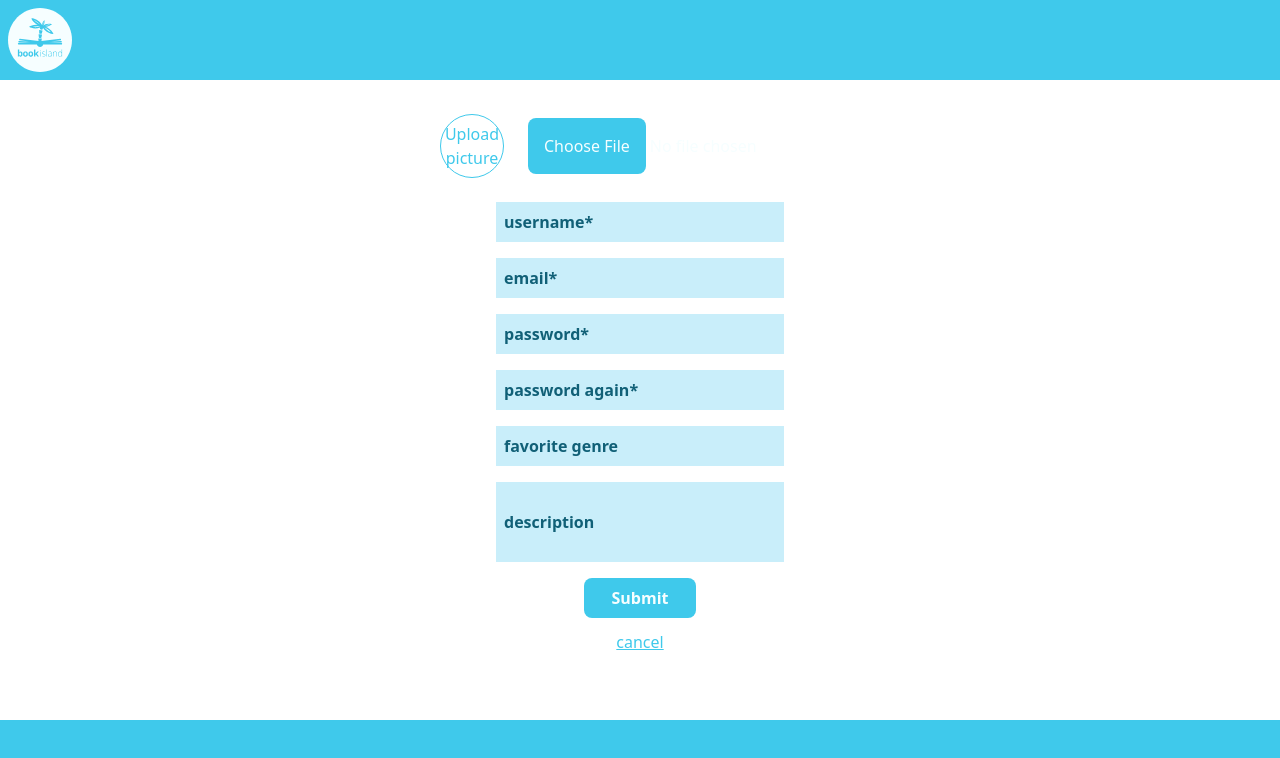
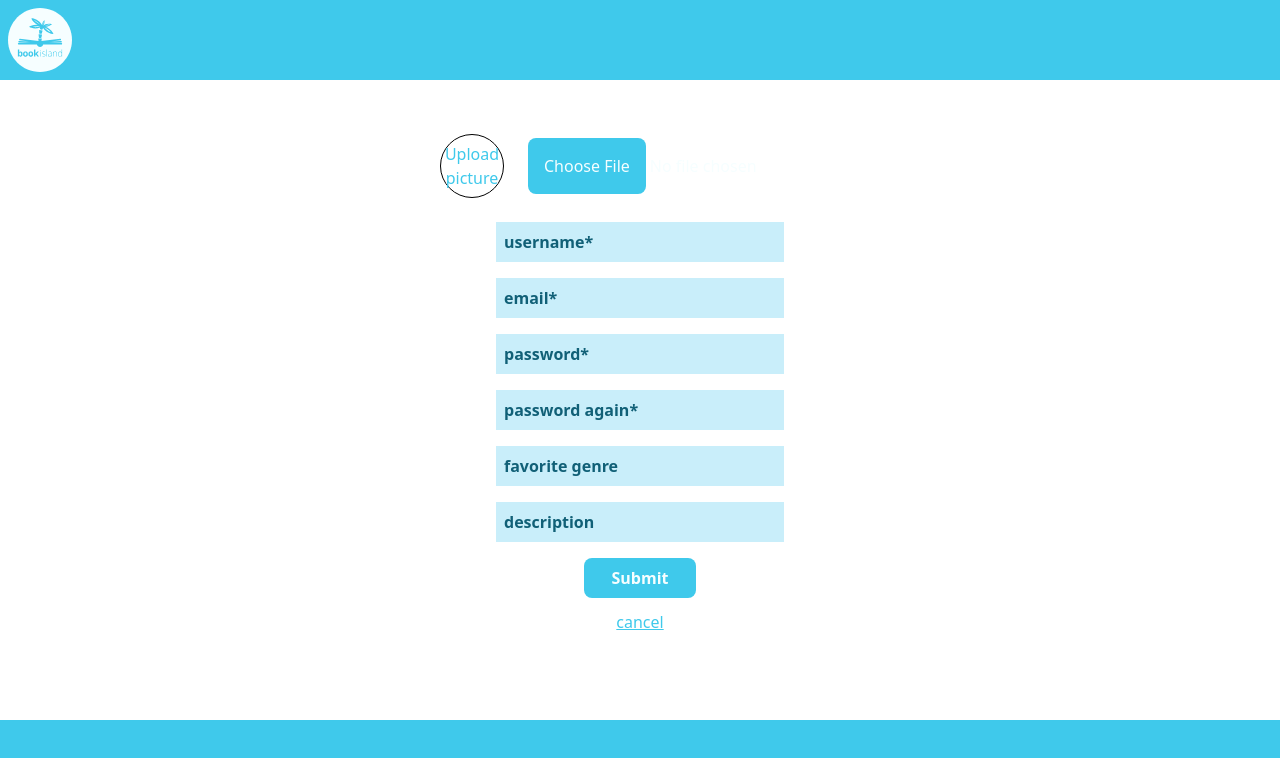
Before and after one commit to Aridane1/BookIsland, a React (Vite) app in the folder BookIsland/: page /Register in a window 1280 px wide. Shown: the top 758 px of the page. Built offline with nearby package versions, Linux system fonts and the light colour scheme; no server answers; the HTML template or start-up script is replaced by a standard one.

Commit message:
RegisterForm is now one file

```diff
--- a/BookIsland/src/Components/Partials/Forms/Register/RegisterForm.jsx
+++ /dev/null
@@ -1,13 +0,0 @@
-import { UploadingPicture } from "./UploadingPicture";
-import { RegisterInput } from "./RegisterInput";
-
-export const RegisterForm = () => {
-  return (
-    <>
-      <div className="flex flex-col justify-center items-center h-screen">
-        <UploadingPicture />
-        <RegisterInput />
-      </div>
-    </>
-  );
-};
--- a/BookIsland/src/Components/Partials/Forms/Register/RegisterInput.jsx
+++ /dev/null
@@ -1,53 +0,0 @@
-import { Link } from "react-router-dom";
-
-export const RegisterInput = () => {
-  return (
-    <form className="text-center mb-8">
-      <input
-        type="text"
-        placeholder="username*"
-        id="inputField"
-        className="block mb-4 w-72 h-10 bg-secondary placeholder:text-dark pl-2 font-semibold"
-      />
-      <input
-        type="email"
-        placeholder="email*"
-        id="inputField"
-        className="block mb-4 w-72 h-10 bg-secondary placeholder:text-dark pl-2 font-semibold"
-      />
-      <input
-        type="password"
-        placeholder="password*"
-        id="inputField"
-        className="block mb-4 w-72 h-10 bg-secondary placeholder:text-dark pl-2 font-semibold"
-      />
-      <input
-        type="password"
-        placeholder="password again*"
-        id="inputField"
-        className="block mb-4 w-72 h-10 bg-secondary placeholder:text-dark pl-2 font-semibold"
-      />
-      <input
-        type="text"
-        placeholder="favorite genre"
-        id="inputField"
-        className="block mb-4 w-72 h-10 bg-secondary placeholder:text-dark pl-2 font-semibold"
-      />
-      <input
-        type="textarea"
-        placeholder="description"
-        id="inputField"
-        className="block mb-4 w-72 h-20 bg-secondary placeholder:text-dark pl-2 font-semibold"
-      />
-      <button
-        className="bg-primary w-28 h-10 rounded-lg mb-3  text-light font-bold"
-        id="inputField"
-      >
-        Submit
-      </button>
-      <Link to="/login" className="block text-primary underline">
-        cancel
-      </Link>
-    </form>
-  );
-};
--- a/BookIsland/src/Components/Partials/Forms/Register/UploadingPicture.jsx
+++ /dev/null
@@ -1,48 +0,0 @@
-import { useState } from "react";
-
-export const UploadingPicture = () => {
-  const [profileImage, setProfileImage] = useState(null); // State Variable to store the image path
-
-  // Event handler for handling image uploads
-  const handleImageUpload = (event) => {
-    const file = event.target.files[0]; // Access the uploaded file
-    const reader = new FileReader();
-
-    reader.onloadend = () => {
-      setProfileImage(reader.result); // Update the state variable with the path to the uploaded image
-    };
-
-    if (file) {
-      reader.readAsDataURL(file); // Read the file as a data URL
-    }
-  };
-
-  return (
-    <div className="flex items-center justify-center pb-6 ">
-      <div className="max-w-xs">
-        {profileImage && (
-          <img
-            src={profileImage}
-            alt="Profile"
-            className="flex w-16 h-16 object-cover aspect-w-1 aspect-h-1 rounded-full"
-          />
-        )}
-        {!profileImage && (
-          <div
-            id="inputFieldSmall"
-            className="flex w-16 h-16 items-center rounded-full justify-center text-center border border-solid border-primary text-primary"
-          >
-            Upload <br></br>picture
-          </div>
-        )}
-      </div>
-      <input
-        type="file"
-        accept="image/*"
-        onChange={handleImageUpload}
-        id="inputFieldSmall"
-        className=" ml-6 file:p-4 file:rounded-lg file:border-none file:bg-primary file:text-light text-light"
-      />
-    </div>
-  );
-};
--- /dev/null
+++ b/BookIsland/src/Components/Partials/Forms/RegisterForm.jsx
@@ -0,0 +1,111 @@
+import React, { useState, useEffect } from 'react';
+import { Link } from 'react-router-dom';
+
+// Komponent til at generere inputfelter dynamisk
+const FormInput = ({ type, placeholder }) => {
+  return (
+    <input
+      type={type}
+      placeholder={placeholder}
+      className="block mb-4 w-72 h-10 bg-secondary placeholder:text-dark pl-2 font-bold"
+    />
+  );
+};
+
+export const RegisterForm = () => {
+  // Declaration for resize header/footer
+  const [windowHeight, setWindowHeight] = useState(window.innerHeight);
+  const headerHeight = 80;
+  const footerHeight = 80;
+  // State variable to store the path to the image
+  const [profileImage, setProfileImage] = useState(null);
+
+  // Method for resize header/footer
+  useEffect(() => {
+    const handleResize = () => {
+      setWindowHeight(window.innerHeight);
+    };
+    window.addEventListener('resize', handleResize);
+    return () => {
+      window.removeEventListener('resize', handleResize);
+    };
+  }, []);
+
+  const remainingHeight = windowHeight - headerHeight - footerHeight;
+
+  // Event handler for handling image uploads
+  const handleImageUpload = (event) => {
+    const file = event.target.files[0]; // Access the uploaded file
+
+    // Create a FileReader instance
+    const reader = new FileReader();
+
+    // When the reading is complete, state variables are updated with the path to the uploaded image
+    reader.onloadend = () => {
+      setProfileImage(reader.result);
+    };
+
+    //If there is a file, it should be read as a data URL
+    if (file) {
+      reader.readAsDataURL(file);
+    }
+  };
+
+  return (
+    <>
+      <div className="flex flex-col justify-center items-center h-screen  ">
+         {/* style={{ height: `${remainingHeight}px` }} */}
+
+        {/* uploading picture */}
+
+          <div className=" flex items-center w-72 justify-center pb-6 ">
+            <div className="max-w-xs  ">
+              {profileImage && (
+                <img
+                  src={profileImage}
+                  alt="Profile"
+                  className="flex w-16 h-16 object-cover aspect-w-1 aspect-h-1 rounded-full"
+                />
+              )}
+              {!profileImage && (
+                <div
+                  id="inputFieldSmall"
+                  className="flex w-16 h-16 items-center rounded-full justify-center text-center border border-black  text-primary"
+                >
+                  Upload <br />
+                  picture
+                </div>
+              )}
+            </div>
+            <input
+              type="file"
+              accept="image/*"
+              onChange={handleImageUpload}
+              id="inputFieldSmall"
+              className="ml-6 file:p-4 file:rounded-lg file:border-none file:bg-primary file:text-light text-light"
+            />
+          </div>
+
+
+        {/* input fileds for register */}
+        <form className="text-center mb-8">
+          <FormInput type="text" placeholder="username*" />
+          <FormInput type="email" placeholder="email*" />
+          <FormInput type="password" placeholder="password*" />
+          <FormInput type="password" placeholder="password again*" />
+          <FormInput type="text" placeholder="favorite genre" />
+          <FormInput type="textarea" placeholder="description" />
+          <button
+            className="bg-primary w-28 h-10 rounded-lg mb-3 text-light font-bold"
+            id="inputField"
+          >
+            Submit
+          </button>
+          <Link to="/login" className="block text-primary underline">
+            cancel
+          </Link>
+        </form>
+      </div>
+    </>
+  );
+};
--- a/BookIsland/src/Pages/User/RegisterUserPage.jsx
+++ b/BookIsland/src/Pages/User/RegisterUserPage.jsx
@@ -1,4 +1,4 @@
-import { RegisterForm } from "../../Components/Partials/Forms/Register/RegisterForm";
+import { RegisterForm } from "../../Components/Partials/Forms/RegisterForm";
 import { SimpleFooter } from "../../Components/Partials/SimpleFooter";
 import { SimpleHeader } from "../../Components/Partials/SimpleHeader";
 
```
